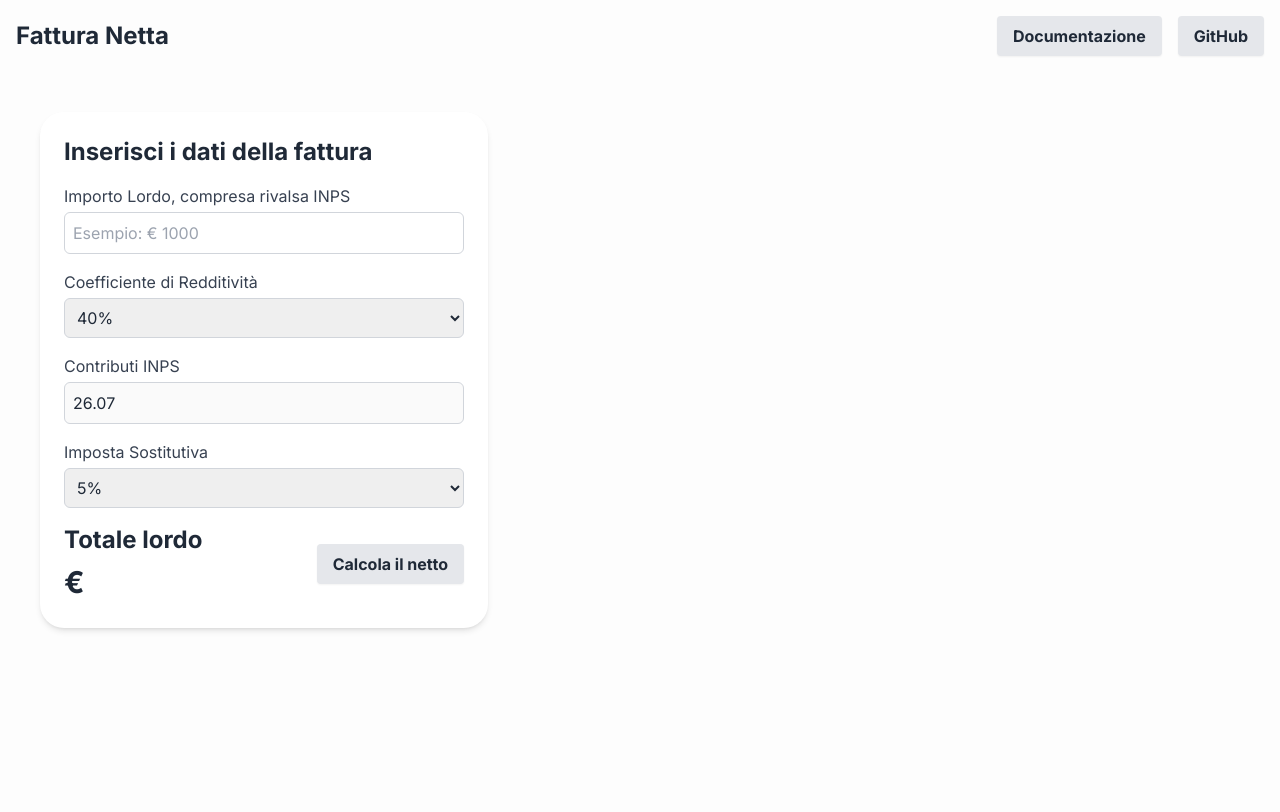
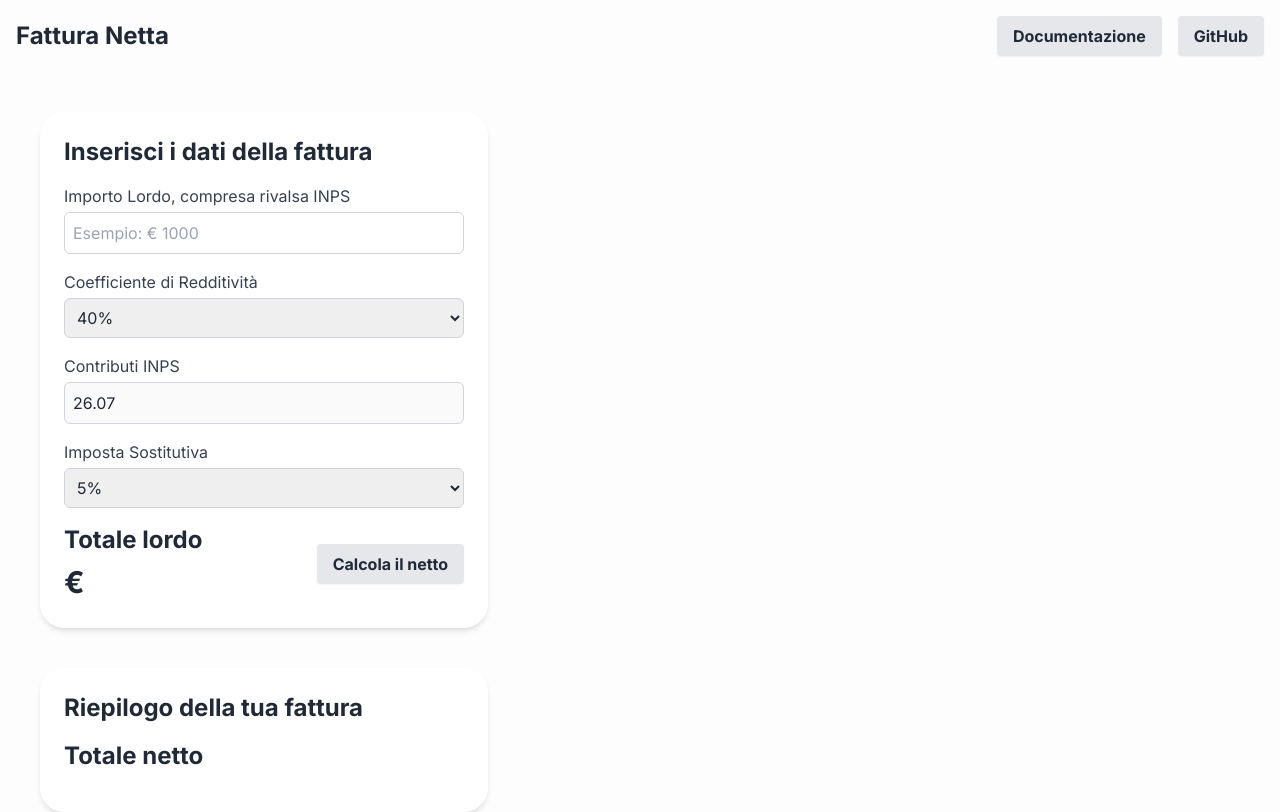
Before and after one commit to ricciviero/fattura-netta, a React (Vite) app: page / in a window 1280 px wide. Built offline with nearby package versions, Linux system fonts and the light colour scheme.

Commit message:
recap branch started

```diff
--- a/src/components/App.jsx
+++ b/src/components/App.jsx
@@ -1,6 +1,6 @@
 // Components
 import { Header } from "./Header.jsx";
-import { UserInput } from "./UserInput.jsx";
+import { UserInput, Recap } from "./UserInput.jsx";
 
 // Variables
 import { coefficientiReddito, imposteSostitutive } from "../back-end/formule.js";
@@ -16,7 +16,7 @@ export const App = () => {
         coefficientiReddito={coefficientiReddito}
         imposteSostitutive={imposteSostitutive}
       />
-
+      <Recap />
     </>
   )
 }
--- a/src/components/UserInput.jsx
+++ b/src/components/UserInput.jsx
@@ -1,4 +1,5 @@
 import { useState } from "react";
+
 
 
 export const UserInput = ({ coefficientiReddito, imposteSostitutive }) => {
@@ -16,6 +17,7 @@ export const UserInput = ({ coefficientiReddito, imposteSostitutive }) => {
         const coeffReddNum = parseFloat(coeffRedd);
         const impostaSostitutivaNum = parseFloat(impostaSostitutiva);
         const contributiInpsNum = 26.07; // Fisso al 26.07%
+        setNetto(nettoFinale);
 
 
 
@@ -154,3 +156,29 @@ export const UserInput = ({ coefficientiReddito, imposteSostitutive }) => {
         </div >
     );
 };
+
+
+export const Recap = ({ netto }) => {
+
+
+    return (
+        <>
+            <div className="max-w-md ml-10 mt-10 p-6 bg-white rounded-3xl shadow-md">
+                <h2 className="text-2xl font-bold mb-4">Riepilogo della tua fattura</h2>
+
+
+
+                <div className="mb-4">
+                    <h2 className="text-2xl font-bold mb-2">
+                        Totale netto
+                    </h2>
+
+                    <h2 className="text-3xl font-bold mb-1">
+                        {netto}
+                    </h2>
+                </div>
+            </div>
+
+        </>
+    );
+};
```
